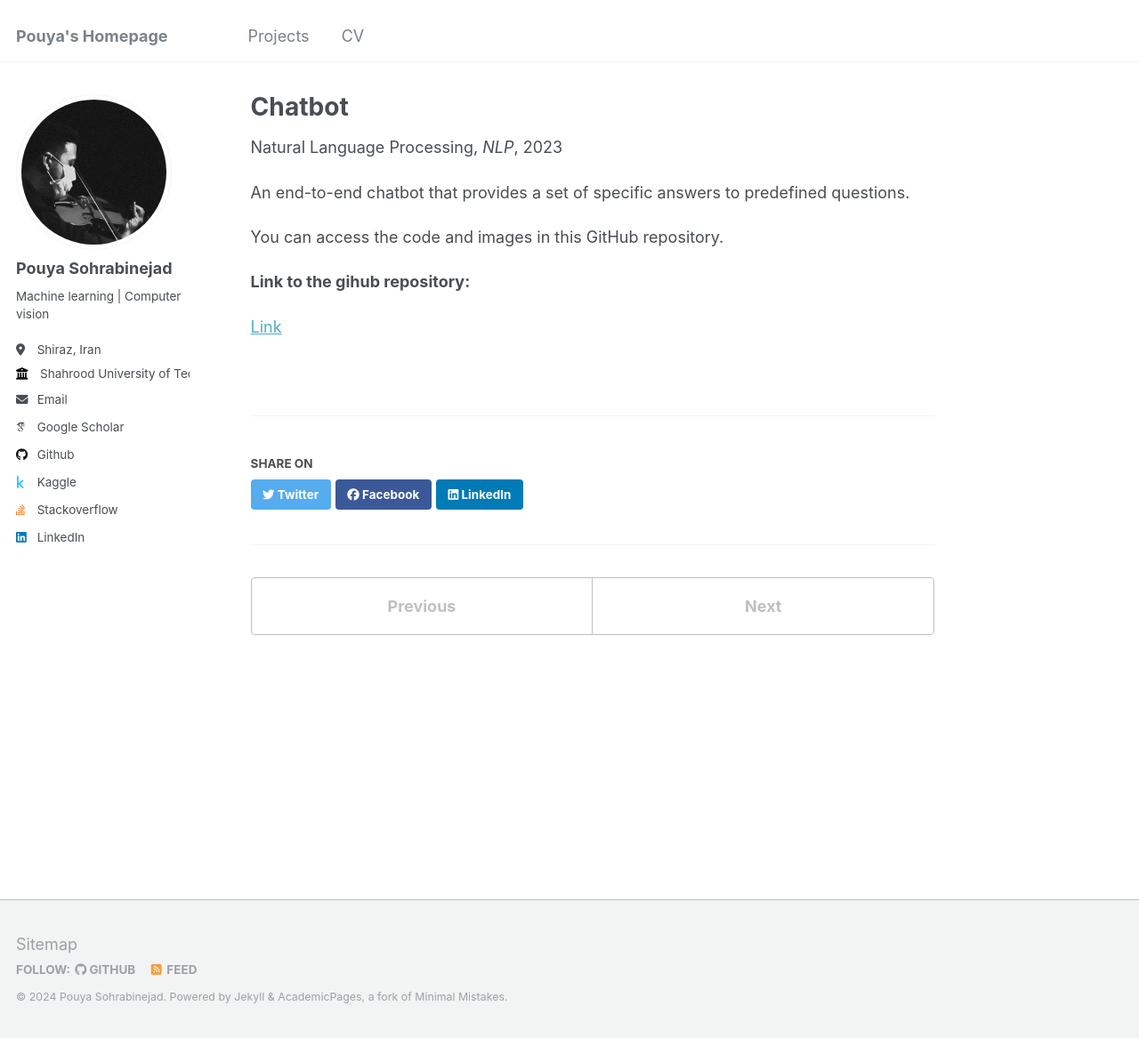
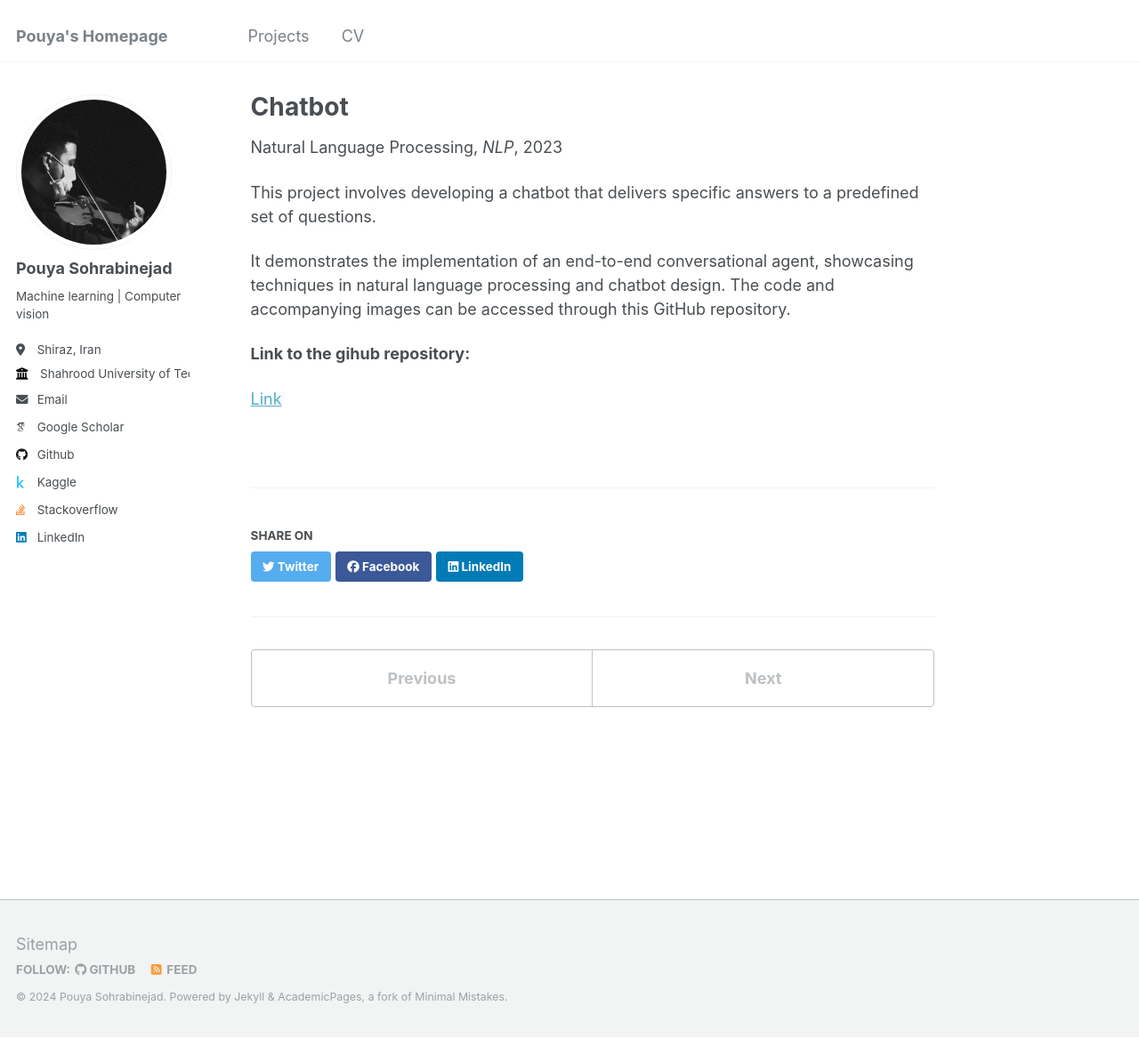
Before and after one commit to PouyaSonej/PouyaSonej.github.io, a Jekyll site: the page built from _teaching/project-5.md, in a window 1280 px wide and 1167 px high. Shown: the whole window at 89% size. Built offline with Jekyll 4.4.1, drawn with Linux system fonts in a browser that asks for light colours; some web fonts are replaced.

Commit message:
Update project-5.md

```diff
--- a/_teaching/project-5.md
+++ b/_teaching/project-5.md
@@ -8,9 +8,9 @@ date: 2023-05-01
 location: "Shiraz, Iran"
 ---
 
-An end-to-end chatbot that provides a set of specific answers to predefined questions.
+This project involves developing a chatbot that delivers specific answers to a predefined set of questions.
 
-You can access the code and images in this GitHub repository.
+It demonstrates the implementation of an end-to-end conversational agent, showcasing techniques in natural language processing and chatbot design. The code and accompanying images can be accessed through this GitHub repository.
 
 **Link to the gihub repository:**
 
```
